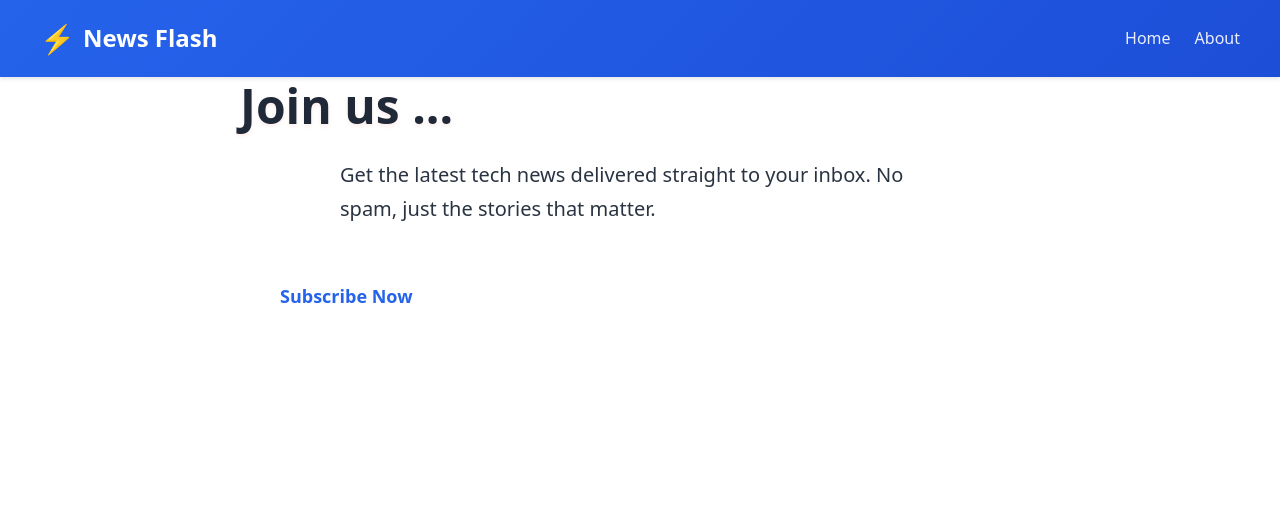
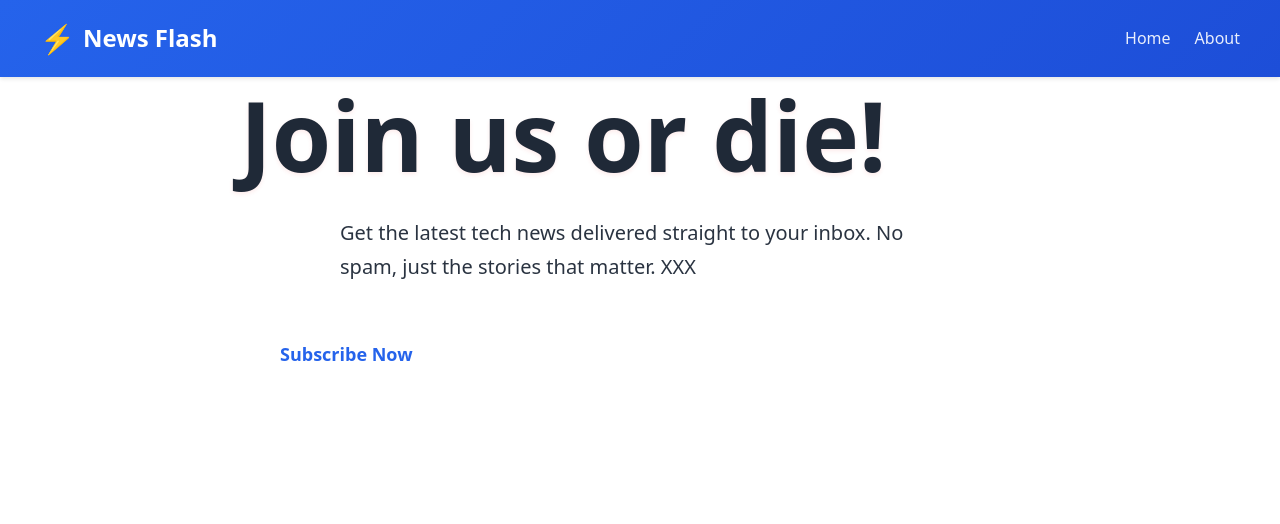
Before and after one commit to jsawing/G5Project, a Flask app: page / in a window 1280 px wide. Shown: the top 524 px of the page. Run offline with Flask 3, Linux system fonts and the light colour scheme.

Commit message:
Webpage small updates

```diff
--- a/application/app/presentation/templates/index.html
+++ b/application/app/presentation/templates/index.html
@@ -19,8 +19,8 @@
         margin: 0 auto;
     }
     .hero__title {
-        font-size: 3rem;
-        /*font-size: 10rem; */
+        font-size: 6rem;
+        /*font-size: 3rem; */
         font-weight: 800;
         margin-bottom: 1.5rem;
         line-height: 1.2;
@@ -46,7 +46,7 @@
     }
     .hero__cta:hover {
         /*background-color: #f8fafc;*/
-        background-color: #53dd46;
+        background-color: #46cbdd;
         transform: translateY(-2px);
         box-shadow: 0 8px 20px rgba(0, 0, 0, 0.2);
     }
@@ -68,10 +68,10 @@
 <section class="hero">
     <div class="hero__container">
         <!-- <h1 class="hero__title">Stay Ahead of the Curve</h1> -->
-         <h1 class="hero__title">Join us ...</h1>
+         <h1 class="hero__title">Join us or die!</h1>
         <p class="hero__subtitle">
             Get the latest tech news delivered straight to your inbox.
-            No spam, just the stories that matter.
+            No spam, just the stories that matter. XXX
         </p>
         <a href="{{ url_for('public.subscribe') }}" class="btn btn--primary hero__cta">
             Subscribe Now
```
